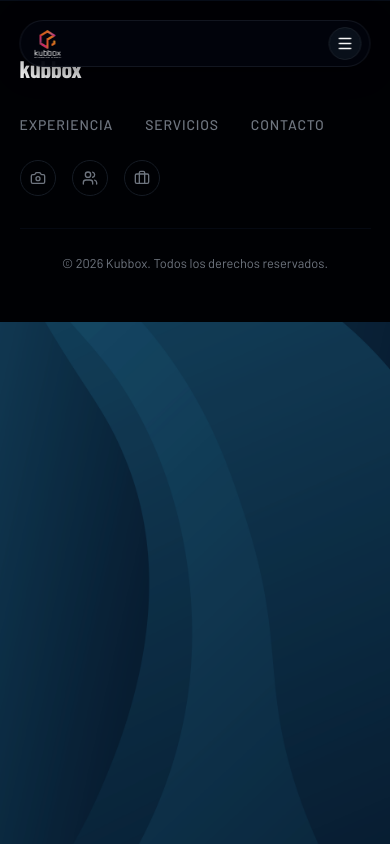
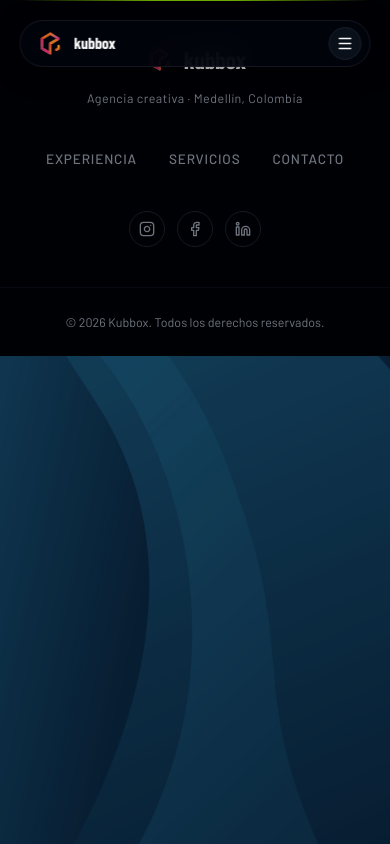
Before and after one commit to kubbox-dev/sitio_kubbox, a React (Vite) app: page /servicios in a window 390 px wide. Built offline with nearby package versions, Linux system fonts and the light colour scheme; a web font is replaced by a local one.

Commit message:
style: refactor Footer and Navbar components for improved layout and responsiveness; update links and icon usage

```diff
--- a/src/components/layout/Footer.jsx
+++ b/src/components/layout/Footer.jsx
@@ -1,93 +1,70 @@
-import { Camera, Users, Briefcase } from 'lucide-react'
+import { Link } from 'react-router-dom'
 
 const LINKS = [
-  { label: 'Experiencia', href: '#experiencia' },
-  { label: 'Servicios',   href: '#servicios' },
-  { label: 'Contacto',    href: '#contacto' },
+  { label: 'Experiencia', href: '/' },
+  { label: 'Servicios',   href: '/servicios/desarrollo-digital' },
+  { label: 'Contacto',    href: '/contacto' },
 ]
 
 const SOCIAL = [
-  { icon: Camera,   href: '#', label: 'Instagram' },
-  { icon: Users,    href: '#', label: 'Facebook' },
-  { icon: Briefcase, href: '#', label: 'LinkedIn' },
+  { Icon: IconInstagram, href: '#', label: 'Instagram' },
+  { Icon: IconFacebook,  href: '#', label: 'Facebook' },
+  { Icon: IconLinkedin,  href: '#', label: 'LinkedIn' },
 ]
 
 export default function Footer() {
   return (
-    <footer
-      style={{
-        background: 'oklch(0.07 0.020 260)',
-        borderTop: '1px solid oklch(0.16 0.025 260)',
-        padding: '3rem var(--container-pad)',
-      }}
-    >
-      <div
-        style={{
-          maxWidth: 'var(--container)',
-          marginInline: 'auto',
-          display: 'flex',
-          flexWrap: 'wrap',
-          justifyContent: 'space-between',
-          alignItems: 'center',
-          gap: '1.5rem',
-        }}
-      >
-        {/* Logo */}
-        <span
-          style={{
-            fontFamily: 'var(--font-display)',
-            fontWeight: 900,
-            fontSize: '1.5rem',
-            color: 'var(--c-ink)',
-            letterSpacing: '-0.01em',
-          }}
-        >
-          kubbox
-        </span>
+    <footer className="relative [background:oklch(0.07_0.020_260)]">
+      <span
+        aria-hidden="true"
+        className="absolute inset-x-0 top-0 block h-px opacity-70 [background:linear-gradient(to_right,transparent_5%,var(--c-lime)_40%,var(--c-lime)_60%,transparent_95%)]"
+      />
+
+      <div className="mx-auto grid max-w-[var(--container)] grid-cols-1 items-center justify-center gap-10 px-[var(--container-pad)] py-[clamp(2.5rem,5vw,3.5rem)] text-center min-[700px]:grid-cols-3 min-[700px]:items-start min-[700px]:text-left">
+        {/* Logo + tagline */}
+        <div className="flex flex-col items-center gap-2 min-[700px]:items-start min-[700px]:justify-self-start">
+          <Link to="/" className="flex items-center gap-[0.4rem] no-underline">
+            <span className="relative block overflow-hidden" style={{ height: '1.45rem', aspectRatio: '106.88 / 75' }}>
+              <img
+                src="/images/LOGO BUENO KUBBOX/LOGO KUBBOX BUENO.svg"
+                alt=""
+                className="absolute inset-0 h-full w-full object-cover object-top"
+              />
+            </span>
+            <span className="[font-family:var(--font-display)] text-[1.5rem] font-black tracking-[-0.01em]" style={{ color: 'var(--c-ink)' }}>
+              kubbox
+            </span>
+          </Link>
+          <span className="text-[0.78rem] tracking-[0.04em]" style={{ fontFamily: 'var(--font-body)', color: 'var(--c-muted)' }}>
+            Agencia creativa · Medellín, Colombia
+          </span>
+        </div>
 
         {/* Nav links */}
-        <nav style={{ display: 'flex', gap: '2rem' }} aria-label="Footer navigation">
+        <nav aria-label="Footer" className="flex flex-wrap justify-center gap-x-8 gap-y-2 min-[700px]:justify-self-center">
           {LINKS.map(({ label, href }) => (
-            <a
+            <Link
               key={href}
-              href={href}
-              style={{
-                fontFamily: 'var(--font-body)',
-                fontSize: '0.875rem',
-                fontWeight: 500,
-                letterSpacing: '0.06em',
-                textTransform: 'uppercase',
-                color: 'var(--c-muted)',
-                textDecoration: 'none',
-                transition: 'color var(--transition-base)',
-              }}
+              to={href}
+              className="text-[0.85rem] font-medium uppercase tracking-[0.06em] no-underline transition-colors duration-200"
+              style={{ fontFamily: 'var(--font-body)', color: 'var(--c-muted)' }}
               onMouseEnter={e => (e.currentTarget.style.color = 'var(--c-ink)')}
               onMouseLeave={e => (e.currentTarget.style.color = 'var(--c-muted)')}
             >
               {label}
-            </a>
+            </Link>
           ))}
         </nav>
 
         {/* Social icons */}
-        <div style={{ display: 'flex', gap: '1rem' }}>
-          {SOCIAL.map(({ icon: Icon, href, label }) => (
+        <div className="flex justify-center gap-3 min-[700px]:justify-self-end">
+          {SOCIAL.map(({ Icon, href, label }) => (
             <a
               key={label}
               href={href}
               aria-label={label}
-              style={{
-                display: 'flex',
-                alignItems: 'center',
-                justifyContent: 'center',
-                width: '2.25rem',
-                height: '2.25rem',
-                borderRadius: '50%',
-                border: '1px solid oklch(0.22 0.020 260)',
-                color: 'var(--c-muted)',
-                textDecoration: 'none',
-                transition: 'color var(--transition-base), border-color var(--transition-base)',
-              }}
+              className="flex h-9 w-9 items-center justify-center rounded-full border transition-colors duration-200"
+              style={{ borderColor: 'oklch(0.22 0.020 260)', color: 'var(--c-muted)' }}
               onMouseEnter={e => {
                 e.currentTarget.style.color = 'var(--c-lime)'
                 e.currentTarget.style.borderColor = 'var(--c-lime)'
@@ -104,20 +81,41 @@ export default function Footer() {
       </div>
 
       <p
-        style={{
-          maxWidth: 'var(--container)',
-          marginInline: 'auto',
-          marginTop: '2rem',
-          paddingTop: '1.5rem',
-          borderTop: '1px solid oklch(0.14 0.022 260)',
-          fontFamily: 'var(--font-body)',
-          fontSize: '0.8rem',
-          color: 'var(--c-muted)',
-          textAlign: 'center',
-        }}
+        className="mx-auto max-w-[var(--container)] border-t px-[var(--container-pad)] py-6 text-center text-[0.78rem]"
+        style={{ borderColor: 'oklch(0.14 0.022 260)', fontFamily: 'var(--font-body)', color: 'var(--c-muted)' }}
       >
         © {new Date().getFullYear()} Kubbox. Todos los derechos reservados.
       </p>
     </footer>
   )
 }
+
+/* ── Brand icons (lucide-react ships no brand glyphs; matched to its stroke style) ── */
+
+function IconInstagram({ size = 16 }) {
+  return (
+    <svg width={size} height={size} viewBox="0 0 24 24" fill="none" stroke="currentColor" strokeWidth="2" strokeLinecap="round" strokeLinejoin="round">
+      <rect x="2" y="2" width="20" height="20" rx="5" ry="5" />
+      <path d="M16 11.37A4 4 0 1 1 12.63 8 4 4 0 0 1 16 11.37z" />
+      <line x1="17.5" y1="6.5" x2="17.51" y2="6.5" />
+    </svg>
+  )
+}
+
+function IconFacebook({ size = 16 }) {
+  return (
+    <svg width={size} height={size} viewBox="0 0 24 24" fill="none" stroke="currentColor" strokeWidth="2" strokeLinecap="round" strokeLinejoin="round">
+      <path d="M18 2h-3a5 5 0 0 0-5 5v3H7v4h3v8h4v-8h3l1-4h-4V7a1 1 0 0 1 1-1h3z" />
+    </svg>
+  )
+}
+
+function IconLinkedin({ size = 16 }) {
+  return (
+    <svg width={size} height={size} viewBox="0 0 24 24" fill="none" stroke="currentColor" strokeWidth="2" strokeLinecap="round" strokeLinejoin="round">
+      <path d="M16 8a6 6 0 0 1 6 6v7h-4v-7a2 2 0 0 0-2-2 2 2 0 0 0-2 2v7h-4v-7a6 6 0 0 1 6-6z" />
+      <rect x="2" y="9" width="4" height="12" />
+      <circle cx="4" cy="4" r="2" />
+    </svg>
+  )
+}
--- a/src/components/layout/Navbar.jsx
+++ b/src/components/layout/Navbar.jsx
@@ -32,7 +32,11 @@ const PILL_DEFAULT = {
 
 export default function Navbar() {
   const location = useLocation()
-  const CURRENT_PAGE = location.pathname === '/contacto' ? 'contacto' : 'experiencia'
+  const CURRENT_PAGE = location.pathname === '/contacto'
+    ? 'contacto'
+    : location.pathname.startsWith('/servicios')
+      ? 'servicios'
+      : 'experiencia'
 
   const [scrolled,        setScrolled]        = useState(false)
   const [hidden,          setHidden]          = useState(false)
@@ -125,9 +129,9 @@ export default function Navbar() {
                   {dropdownOpen && (
                     <motion.div
                       key="dropdown"
-                      initial={{ opacity: 0, y: -6, scale: 0.97 }}
-                      animate={{ opacity: 1, y: 0,  scale: 1    }}
-                      exit={{ opacity: 0,    y: -4, scale: 0.98 }}
+                      initial={{ opacity: 0, x: '-50%', y: -6, scale: 0.97 }}
+                      animate={{ opacity: 1, x: '-50%', y: 0,  scale: 1    }}
+                      exit={{ opacity: 0,    x: '-50%', y: -4, scale: 0.98 }}
                       transition={{ duration: 0.2, ease: [0.16, 1, 0.3, 1] }}
                       onMouseEnter={openDropdown}
                       onMouseLeave={closeDropdown}
@@ -135,7 +139,6 @@ export default function Navbar() {
                         position: 'absolute',
                         top: 'calc(100% + 0.85rem)',
                         left: '50%',
-                        transform: 'translateX(-50%)',
                         minWidth: '270px',
                         background: 'oklch(0.10 0.026 260 / 0.98)',
                         border: '1px solid oklch(0.22 0.020 260)',
@@ -216,8 +219,17 @@ export default function Navbar() {
             width: '90vw',
           }}
         >
-          <Link to="/" className="flex items-center no-underline">
-            <img src="/images/LOGO BUENO KUBBOX/LOGO KUBBOX BUENO.svg" alt="Kubbox" style={{ height: '1.75rem', width: 'auto' }} />
+          <Link to="/" className="flex items-center gap-[0.4rem] no-underline">
+            <span className="relative block overflow-hidden" style={{ height: '1.45rem', aspectRatio: '106.88 / 75' }}>
+              <img
+                src="/images/LOGO BUENO KUBBOX/LOGO KUBBOX BUENO.svg"
+                alt=""
+                className="absolute inset-0 h-full w-full object-cover object-top"
+              />
+            </span>
+            <span className="[font-family:var(--font-display)]" style={{ fontWeight: 900, fontSize: '1rem', color: 'var(--c-ink)', letterSpacing: '-0.01em' }}>
+              kubbox
+            </span>
           </Link>
 
           <button
@@ -399,9 +411,21 @@ function PillDecorations({ scrollProgress }) {
 
 function Logo() {
   return (
-    <Link to="/" className="group relative flex items-center shrink-0 no-underline rounded-full" style={{ padding: '0.22rem 0.75rem 0.22rem 0.6rem' }}>
+    <Link to="/" className="group relative flex items-center shrink-0 gap-[0.4rem] no-underline rounded-full" style={{ padding: '0.22rem 0.85rem 0.22rem 0.6rem' }}>
       <span aria-hidden="true" className="absolute inset-0 rounded-full opacity-0 group-hover:opacity-100 transition-opacity duration-300" style={{ background:'oklch(0.88 0.26 130 / 0.07)', filter:'blur(10px)' }} />
-      <img src="/images/LOGO BUENO KUBBOX/LOGO KUBBOX BUENO.svg" alt="Kubbox" className="relative w-auto transition-transform duration-300 group-hover:scale-[1.04]" style={{ height:'1.9rem' }} />
+      <span className="relative block overflow-hidden transition-transform duration-300 group-hover:scale-[1.06]" style={{ height: '1.55rem', aspectRatio: '106.88 / 75' }}>
+        <img
+          src="/images/LOGO BUENO KUBBOX/LOGO KUBBOX BUENO.svg"
+          alt=""
+          className="absolute inset-0 h-full w-full object-cover object-top"
+        />
+      </span>
+      <span
+        className="relative [font-family:var(--font-display)]"
+        style={{ fontWeight: 900, fontSize: '1.05rem', color: 'var(--c-ink)', letterSpacing: '-0.01em' }}
+      >
+        kubbox
+      </span>
     </Link>
   )
 }
```
